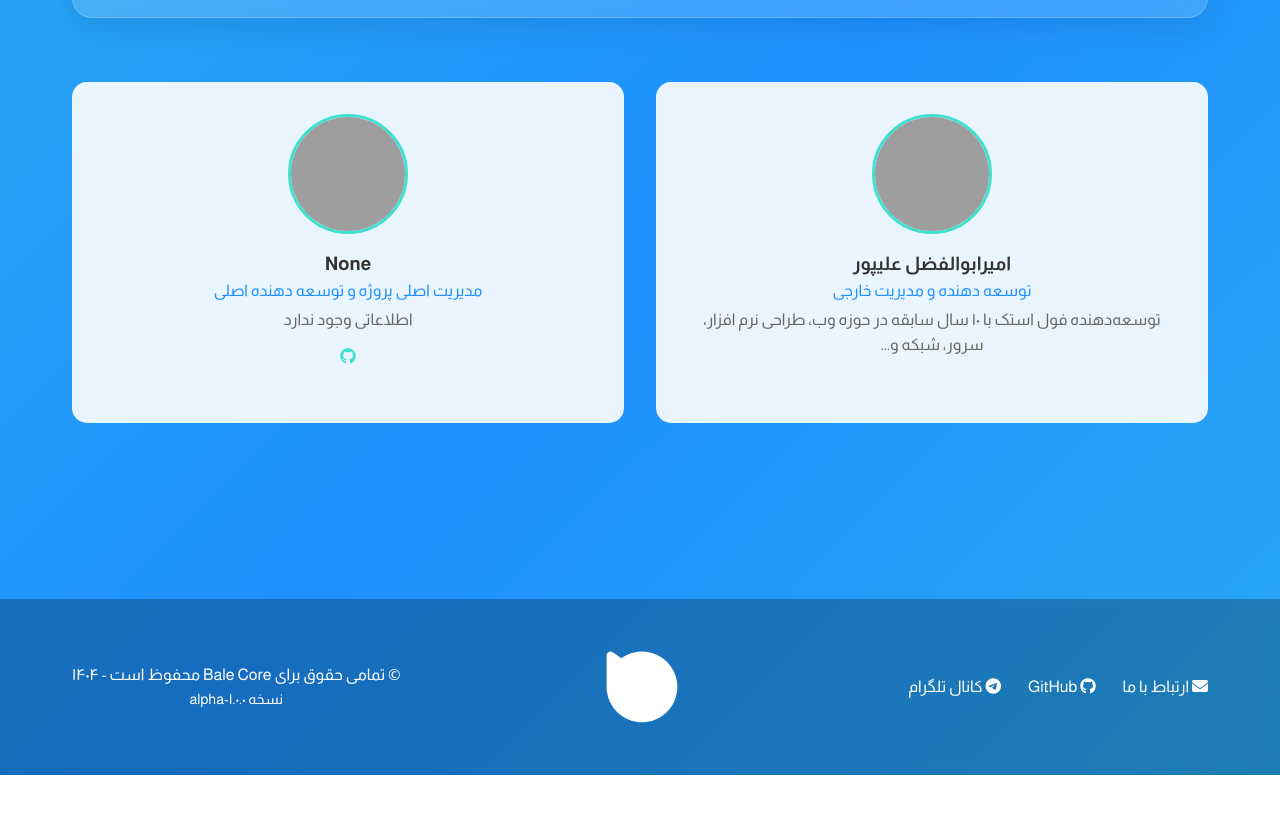
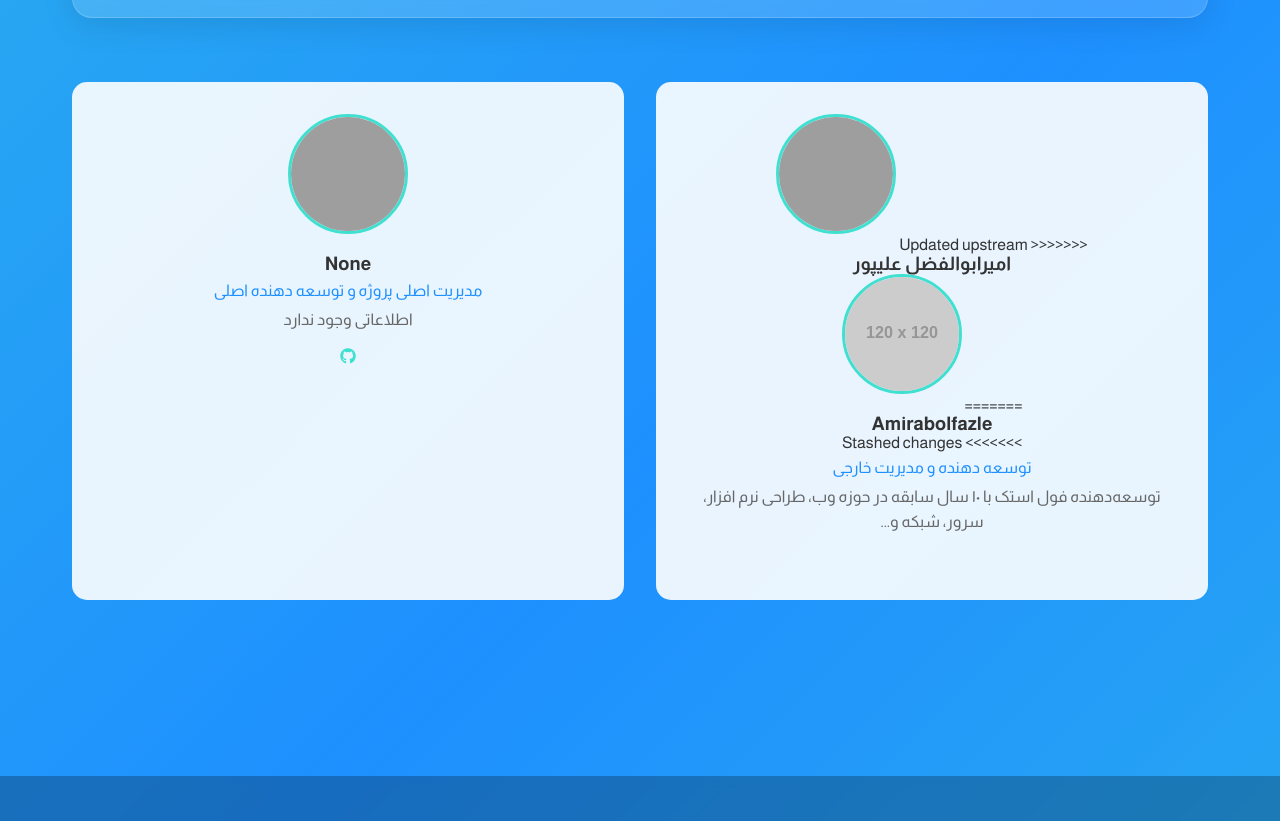
Before and after one commit to balecore/balecore.github.io, a plain HTML site: page index.html in a window 1280 px wide. Shown: the part 827-1648 px from the top of the page. Before the commit the page ends 1602 px from the top, so only its background shows below. Drawn offline with Linux system fonts and the light colour scheme; grey boxes are pictures that could not be loaded; placeholder pictures from the web are drawn by us; some icons are missing.

Commit message:
Update index.html

```diff
--- a/index.html
+++ b/index.html
@@ -188,8 +188,13 @@
         <section class="team-slide">
             <!-- عضو 1 -->
             <article class="team-member">
+<<<<<<< Updated upstream
                 <img src="https://avatars.githubusercontent.com/u/115934256?v=4" alt="عضو تیم" width="120">
                 <h3>امیرابوالفضل علیپور</h3>
+=======
+                <img src="https://placehold.co/120x120" alt="عضو تیم">
+                <h3>Amirabolfazle</h3>
+>>>>>>> Stashed changes
                 <p style="color: #1e90ff; margin: 0.5rem 0">توسعه دهنده و مدیریت خارجی</p>
                 <p style="color: #666; line-height: 1.6">توسعه‌دهنده فول استک با ۱۰ سال سابقه در حوزه وب، طراحی نرم افزار، سرور، شبکه و...</p>
                 <div style="margin-top: 1rem">
@@ -217,7 +222,7 @@
             <div class="social-links">
                 <a href="#"><i class="fas fa-envelope"></i> ارتباط با ما</a>
                 <a href="https://github.com/balecore" target="_blank"><i class="fab fa-github"></i> GitHub</a>
-                <a href="#"><i class="fab fa-telegram"></i> کانال تلگرام</a>
+                <a href="http://t.me/balecore"><i class="fab fa-telegram"></i> کانال تلگرام</a>
             </div>
 
             <!-- لوگو -->
```
